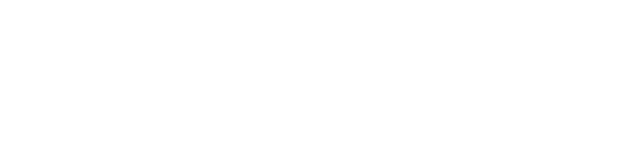
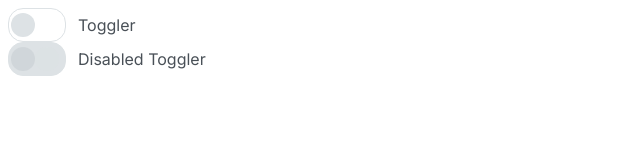
Before and after one commit to js-tasks-ru/htmlcss-20230714_user6678, a website: page 07-lection5/03-toggler/index.html in a window 1280 px wide. Shown: the whole page, without its empty margins (0-640 px from the left). Drawn offline with Linux system fonts and the light colour scheme.

Commit message:
add solution for toggler

```diff
--- a/07-lection5/03-toggler/index.html
+++ b/07-lection5/03-toggler/index.html
@@ -1,11 +1,30 @@
 <!DOCTYPE html>
 <!-- Страница с кнопкой переключения -->
 <html lang="ru">
-    <head>
-        <link rel="stylesheet" href="../../assets/css/main.css">
-        <link rel="stylesheet" href="./toggler.css">
-    </head>
-    <body>
-
-    </body>
+  <head>
+    <link rel="stylesheet" href="../../assets/css/main.css" />
+    <link rel="stylesheet" href="./toggler.css" />
+  </head>
+  <body>
+    <label class="toggler">
+      <input type="checkbox" class="toggler__input">
+      <div class="toggler__state">
+        <div class="toggler__control">
+          <div class="toggler__circle toggler__circle_off"></div>
+          <div class="toggler__circle toggler__circle_on"></div>
+        </div>
+        <div class="toggler__title">Toggler</div>
+      </div>
+    </label>
+    <label class="toggler toggler_disable">
+      <input type="checkbox" class="toggler__input">
+      <div class="toggler__state">
+        <div class="toggler__control">
+          <div class="toggler__circle toggler__circle_off"></div>
+          <div class="toggler__circle toggler__circle_on"></div>
+        </div>
+        <div class="toggler__title">Disabled Toggler</div>
+      </div>
+    </label>
+  </body>
 </html>
--- a/07-lection5/03-toggler/toggler.css
+++ b/07-lection5/03-toggler/toggler.css
@@ -0,0 +1,77 @@
+.toggler {
+  position: relative;
+}
+
+.toggler__input {
+  position: absolute;
+  width: 0;
+  height: 0;
+  transform: translateX(-100%);
+}
+
+.toggler__state {
+  display: flex;
+  column-gap: 12px;
+  align-items: center;
+}
+
+.toggler__control {
+  display: flex;
+  padding: 2px;
+  width: 52px;
+  height: 28px;
+  border: 1px solid #DDE2E5;
+  border-radius: 15px;
+  align-items: center;
+}
+
+.toggler__title {
+  color: var(--gray-4, #495057);
+  font-family: "Inter";
+  line-height: 24px; /* 150% */
+}
+
+.toggler__circle {
+  width: 24px;
+  height: 24px;
+  border-radius: 50%;
+}
+
+.toggler__circle_on {
+  background-color: #fff;
+}
+
+.toggler__circle_off {
+  background-color: #DDE2E5;
+}
+
+.toggler__input:checked ~ .toggler__state .toggler__control {
+  border-color: #4263EB;
+  background: #4263EB;
+}
+
+.toggler__input:checked ~ .toggler__state .toggler__control .toggler__circle_off {
+  background-color: inherit;
+}
+
+.toggler__input:focus ~ .toggler__state .toggler__title {
+  text-decoration: underline;
+}
+
+.toggler_disable {
+  pointer-events: none;
+}
+
+.toggler_disable .toggler__state .toggler__control {
+  background: #DDE2E5;
+}
+
+.toggler_disable .toggler__state .toggler__circle_off {
+  opacity: 0.25;
+  background: var(--gray-3, #ACB5BD);
+}
+
+.toggler_disable .toggler__state .toggler__circle_on {
+  opacity: 0.25;
+  background: inherit;
+}
```
